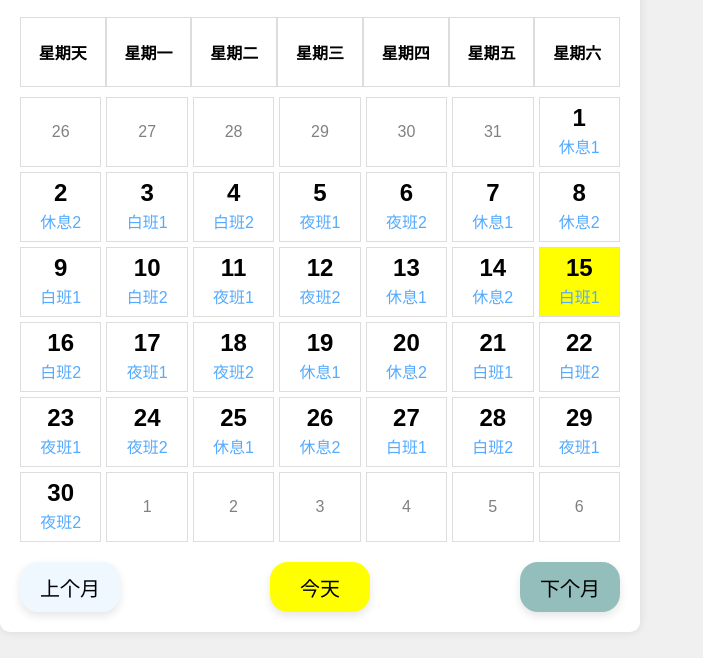
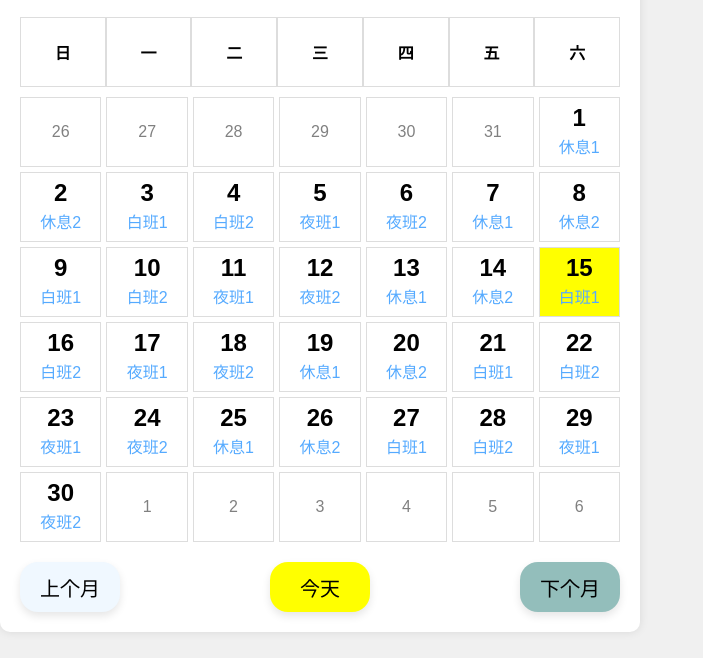
Before and after one commit to jk20202/richeng.github.io, a plain HTML site: page index.html in a window 1280 px wide. Shown: the part 142-800 px from the top of the page, without its empty margins (0-703 px from the left). Drawn offline with Linux system fonts and the light colour scheme.

Commit message:
Update index.html
修改星期的显示

```diff
--- a/index.html
+++ b/index.html
@@ -13,13 +13,13 @@
             <a id="currentTime"></a>
         </div>
         <div id="weekdays">
-            <span>星期天</span>
-            <span>星期一</span>
-            <span>星期二</span>
-            <span>星期三</span>
-            <span>星期四</span>
-            <span>星期五</span>
-            <span>星期六</span>
+            <span>日</span>
+            <span>一</span>
+            <span>二</span>
+            <span>三</span>
+            <span>四</span>
+            <span>五</span>
+            <span>六</span>
         </div>
         <div id="dates"></div>
         <div id="buttons-container">
```
